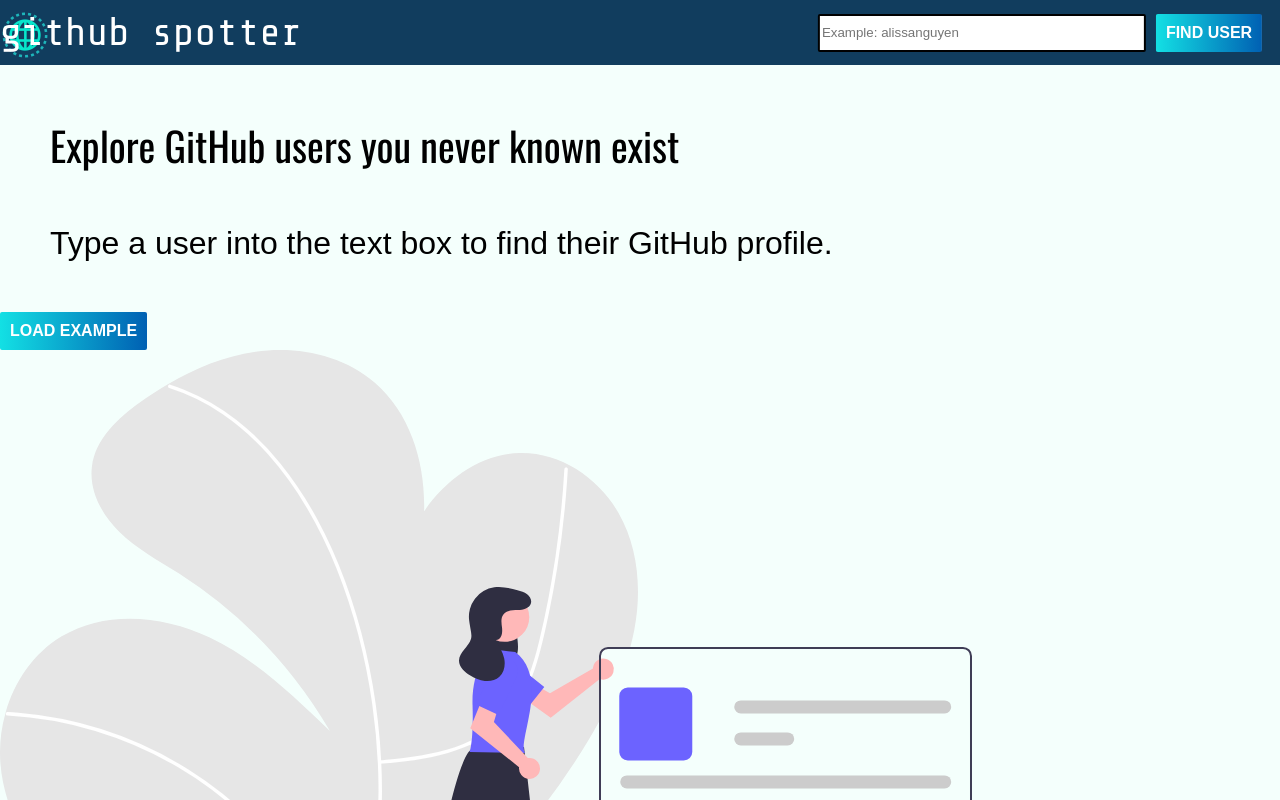
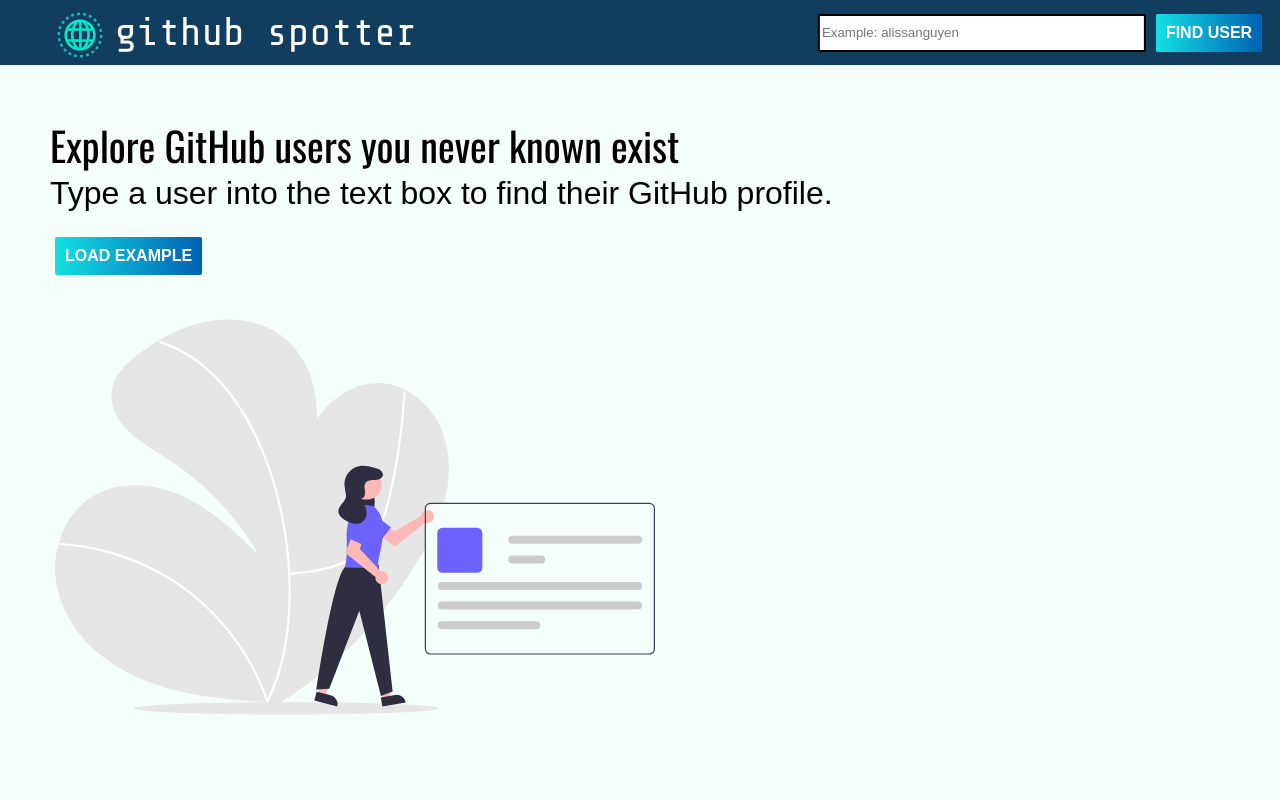
Before and after one commit to alissanguyen/github-user-finder, a React (Create React App) app: page / in a window 1280 px wide. Shown: the top 800 px of the page. Built offline with nearby package versions, Linux system fonts and the light colour scheme; a web font is replaced by a local one.

Commit message:
Improve visualization.

```diff
--- a/src/App.css
+++ b/src/App.css
@@ -5,22 +5,16 @@
 }
 
 #gitspotter-logo {
-    position: absolute;
+    margin-left: 55px;
+    margin-right: 10px;
     width: 50px;
     height: 50px;
+    float: left;
 }
 
-#empty-state-top-section {
+#empty-state {
 
 }
-
-#empty-state-description-headline {
-    font-family: 'Oswald', sans-serif;
-    margin: 50px;
-    font-size: 2.5rem;
-    font-weight: 400;
-}
-
 #empty-state-template {
     position: relative;
     display: flex;
@@ -28,18 +22,35 @@
     flex: 1 1 auto;
     width: 100%;
 }
-
+#empty-state-description-headline {
+  font-family: 'Oswald', sans-serif;
+  margin: 50px;
+  font-size: 2.5rem;
+  font-weight: 400;
+  margin-bottom: 0px;
+}
 #empty-state-description {
     font-family: 'Darker Grotesque', sans-serif;
     margin: 50px;
     font-size: 2rem;
     font-weight: 400;
+    margin-top: 0px;
+    margin-bottom: 5px;
 }
-
+#example-button {
+  margin-top: 20px;
+  margin-left: 55px;
+  position: fixed;
+  z-index: 2;
+}
 #empty-state-illustration {
+    position: fixed;
+    height: 600px;
+    width: 600px;
     flex: 1 1 auto;
     padding: 0;
-    margin: 0;
+    margin-left: 55px;
+    z-index: 1;
 }
 
 
--- a/src/App.js
+++ b/src/App.js
@@ -32,7 +32,6 @@ function App() {
   return (
     <div className="App">
       <nav id="top-nav">
-        <img id="gitspotter-logo" src={logo} alt=""></img>
         <form
           className="username-form"
           onSubmit={(e) => {
@@ -41,9 +40,12 @@ function App() {
             getUserFromGithub(userInput);
           }}
         >
+          <div>
+            <img id="gitspotter-logo" src={logo} alt=""></img>
             <label id="title" for="github-username-input">
               GitHub spotter
             </label>
+          </div>
           <div className="form-inputs-container">
             <input
               id="github-username-input"
@@ -78,19 +80,22 @@ function App() {
 
 const EmptyState = (props) => {
   return (
-    <div>
-      <div id="empty-state-top-section">
-        <p id="empty-state-description-headline">Explore GitHub users you never known exist</p>
-        <p id="empty-state-description">Type a user into the text box to find their GitHub profile.</p>
+    <div id="empty-state">
+      <p id="empty-state-description-headline">
+        Explore GitHub users you never known exist
+      </p>
+      <p id="empty-state-description">
+        Type a user into the text box to find their GitHub profile.
+      </p>
       <button
         className="button"
+        id="example-button"
         onClick={() => {
           props.onLoadExampleButtonClick();
         }}
       >
         Load Example
       </button>
-      </div>
       <img id="empty-state-illustration" src={emptyStateIllustration} alt="" />
     </div>
   );
```
Lines whose indentation alone changed are shown as unchanged.
